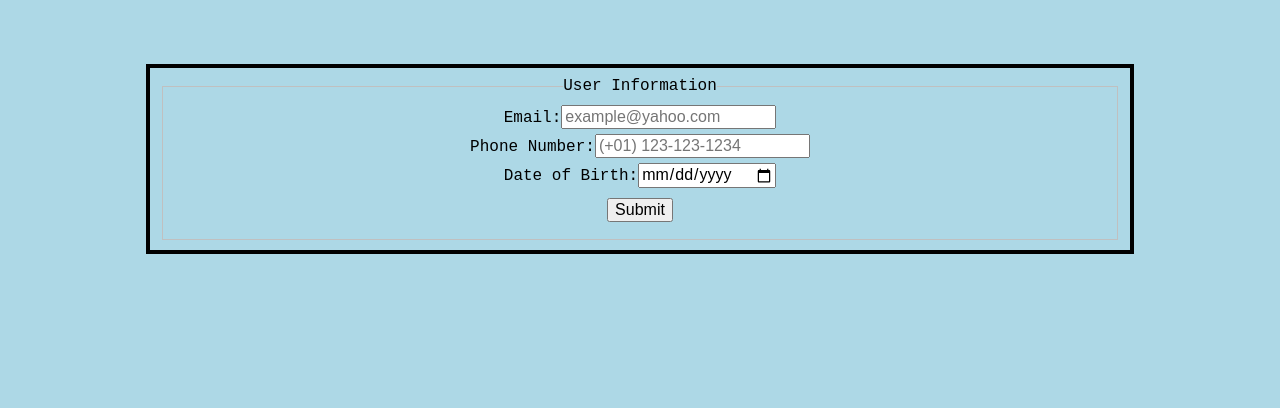
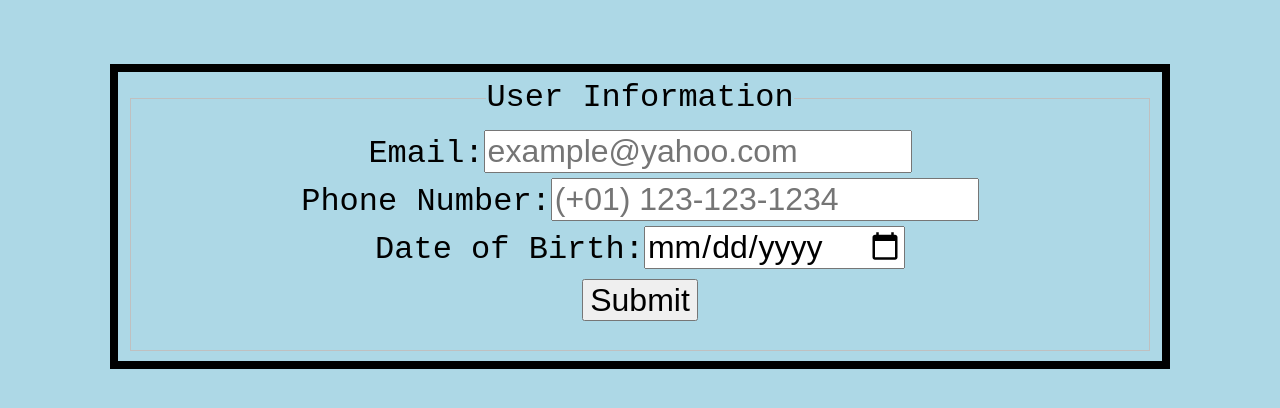
Before and after one commit to BrahmantyaWardhana/itmd362_lab2, a plain HTML site: page index.html in a window 1280 px wide. Drawn offline with Linux system fonts and the light colour scheme.

Commit message:
update some style options

```diff
--- a/css/screen.css
+++ b/css/screen.css
@@ -2,7 +2,7 @@ body {
     margin-top: 5%;
     font-family:'Courier New';
     background-color: lightblue;
-    font-size: 1em;
+    font-size: 2em;
 }
 
 #email_input {
@@ -26,7 +26,6 @@ body {
     display: block;
     padding: 10px;
     margin: auto;
-    width:75%;
+    width: 80%;
     text-align: center;
-    background: white, black;
 }
```
